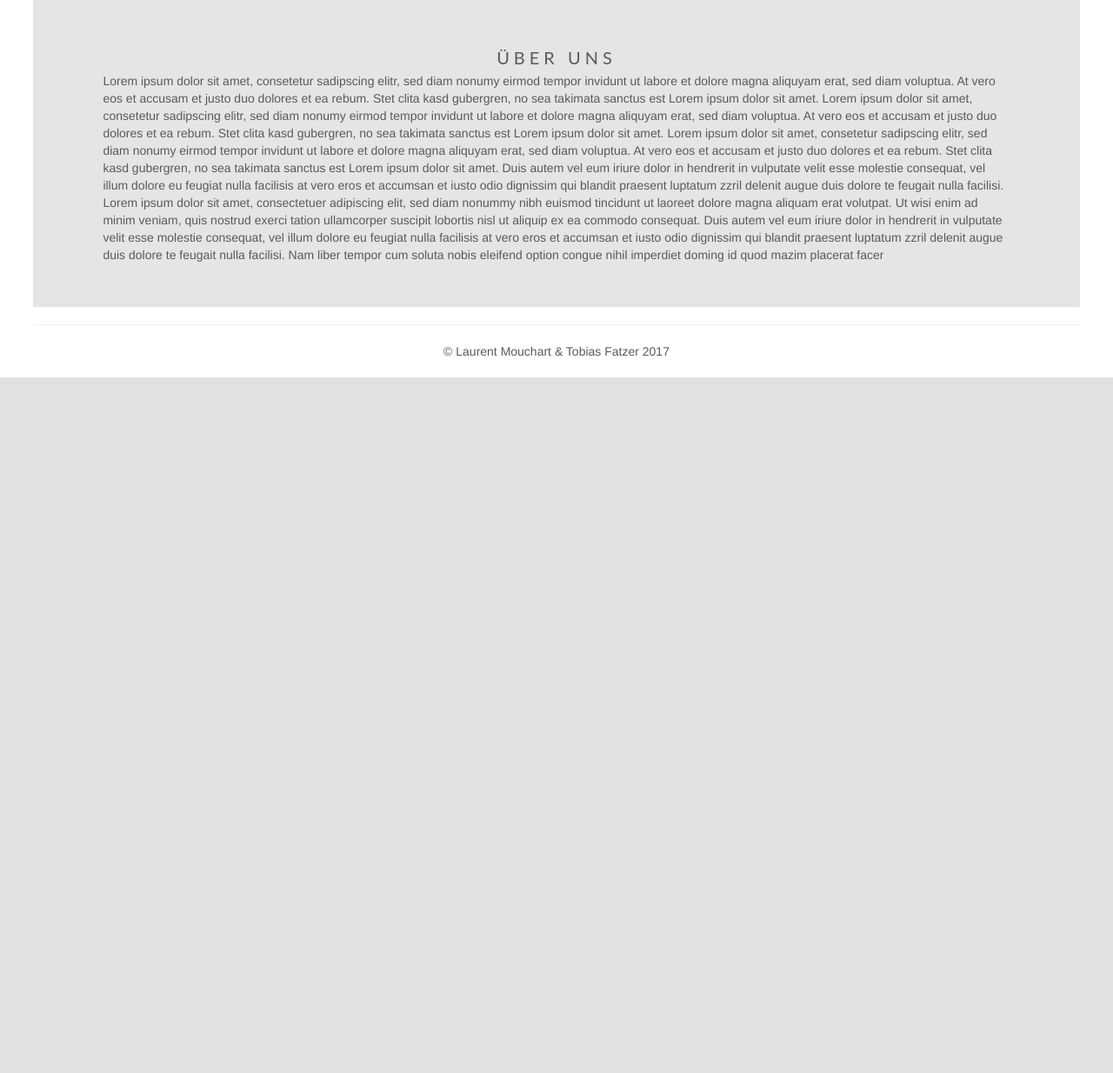
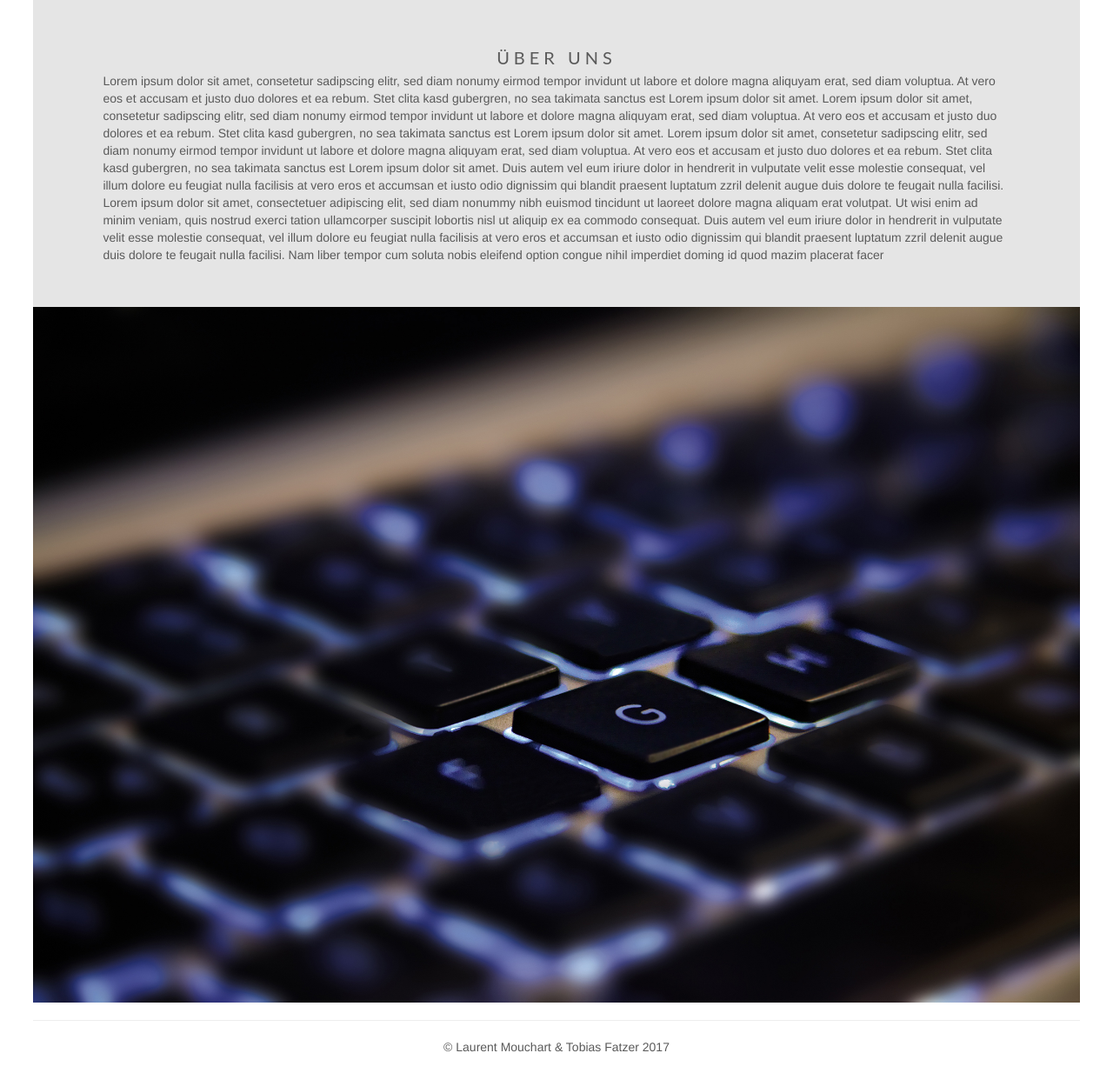
Before and after one commit to zfatzt/TechTalk, a PHP site: template view/default_index.php in a window 1280 px wide. Shown: the part 1625-2859 px from the top of the page at 87% size. Before the commit the page ends 2059 px from the top, so only its background shows below. Run offline with PHP 8.4, Linux system fonts and the light colour scheme; the template is opened without the code that fills it, so the values that code supplies are empty; some libraries are stand-ins or nearby versions.

Commit message:
Neues Bild mit Parallax-Scrollingeffekt

```diff
--- a/public/css/style.css
+++ b/public/css/style.css
@@ -28,6 +28,7 @@ footer {
 }
 
 .parallax {
+	background-image: url("/images/keyboard.jpg");
 	min-height: 800px;
 	background-attachment: fixed;
 	background-position: center;
--- a/view/chat_bitcoin.php
+++ b/view/chat_bitcoin.php
@@ -1,3 +1,4 @@
 <body>
-<h3>Hello World</h3>
+	<h3>Hello World</h3>
+
 </body>
--- a/view/default_index.php
+++ b/view/default_index.php
@@ -119,3 +119,4 @@
 	option congue nihil imperdiet doming id quod mazim placerat facer
 
 </div>
+<div class="parallax"></div>
--- a/view/header.php
+++ b/view/header.php
@@ -28,7 +28,7 @@
 						class="icon-bar"></span> <span class="icon-bar"></span> <span
 						class="icon-bar"></span>
 				</button>
-				<a class="navbar-brand" href="#"><h2>Tech Talk</h2></a>
+				<a class="navbar-brand" href="/"><h2>Tech Talk</h2></a>
 			</div>
 			<div id="navbar" class="collapse navbar-collapse">
 				<ul class="nav navbar-nav">
```
Also changed, not shown: public/images/keyboard.jpg (added).
